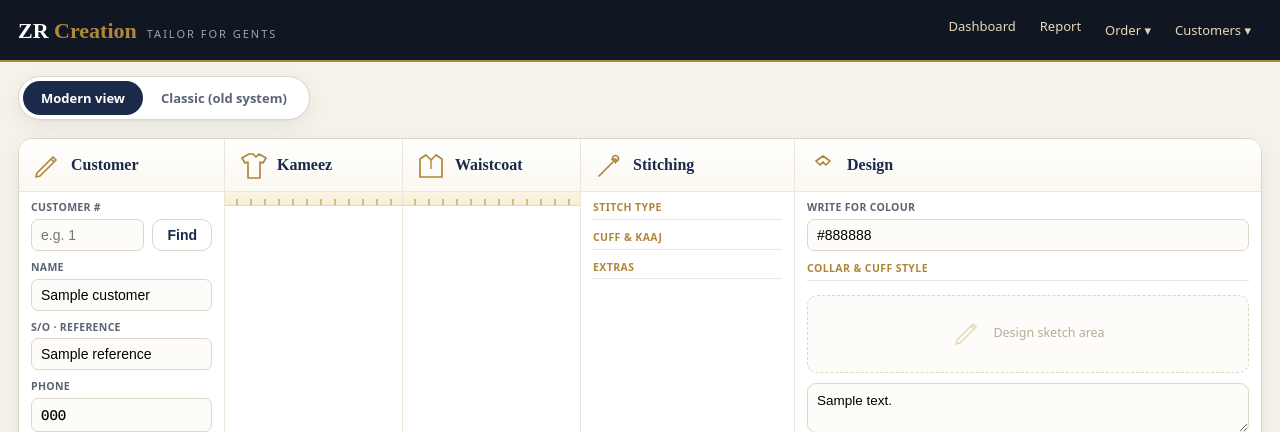
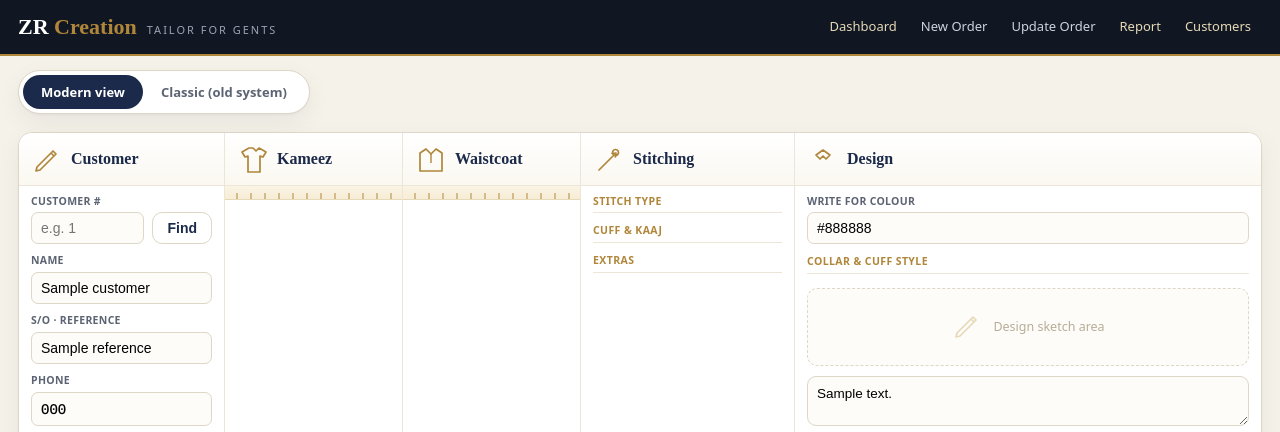
Before and after one commit to samzayoff/ZR-Tailors, a Laravel app: template resources/views/orders/form.blade.php in a window 1280 px wide. Shown: the top 432 px of the page. Run offline with Laravel 12, Linux system fonts and the light colour scheme; the template is opened without the code that fills it: most values are stand-ins (such as "Sample title", 1, 10 or a date in 2020); data that the repository does not hold is empty; some web fonts are replaced.

Commit message:
version 1.00

```diff
--- a/resources/views/layouts/app.blade.php
+++ b/resources/views/layouts/app.blade.php
@@ -103,43 +103,57 @@
                 <a href="{{ route('dashboard.index') }}"
                     class="key {{ request()->routeIs('dashboard.index') ? 'is-active' : '' }}">Dashboard</a>
 
+                <a href="{{ route('orders.index') }}"
+                    class="{{ request()->routeIs('orders.index') ? 'is-active' : '' }}">
+                    New Order
+                </a>
+
+                <a href="{{ route('orders.updateOrder') }}"
+                    class="{{ request()->routeIs('orders.updateOrder') ? 'is-active' : '' }}">
+                    Update Order
+                </a>
+
                 <a href="{{ route('report.index') }}"
                     class="key {{ request()->routeIs('report.index') ? 'is-active' : '' }}">Report</a>
 
-                <div class="dropdown">
+                {{-- <a href="{{ route('orders.searchOrder') }}"
+                    class="key {{ request()->routeIs('orders.searchOrder') ? 'is-active' : '' }}">Suits Per
+                    Customer</a> --}}
+
+                <a href="{{ route('customers.index') }}"
+                    class="key {{ request()->routeIs('customers.index') ? 'is-active' : '' }}">Customers</a>
+
+
+
+
+                {{-- <div class="dropdown">
                     <button
                         class="key dropdown-btn {{ request()->routeIs('orders.index') || request()->routeIs('orders.updateOrder') ? 'is-active' : '' }}">
                         Order ▾
                     </button>
 
                     <div class="dropdown-content">
-                        <a href="{{ route('orders.index') }}"
-                            class="{{ request()->routeIs('orders.index') ? 'is-active' : '' }}">
-                            New Order
-                        </a>
+
 
                         <a href="{{ route('orders.updateOrder') }}"
                             class="{{ request()->routeIs('orders.updateOrder') ? 'is-active' : '' }}">
                             Update Order
                         </a>
                     </div>
-                </div>
+                </div> --}}
 
-                <div class="dropdown">
+                {{-- <div class="dropdown">
                     <button
                         class="key dropdown-btn {{ request()->routeIs('orders.searchOrder') || request()->routeIs('customers.index') ? 'is-active' : '' }}">
                         Customers ▾
                     </button>
 
                     <div class="dropdown-content">
-                        <a href="{{ route('orders.searchOrder') }}"
-                            class="key {{ request()->routeIs('orders.searchOrder') ? 'is-active' : '' }}">Suits Per
-                            Customer</a>
 
-                        <a href="{{ route('customers.index') }}"
-                            class="key {{ request()->routeIs('customers.index') ? 'is-active' : '' }}">Customers</a>
+
+
                     </div>
-                </div>
+                </div> --}}
                 {{-- <a href="#" onclick="window.print();return false;">Print</a> --}}
 
 
```
Also changed, not shown: app/Http/Controllers/DashboardController.php (+18 -16 lines).
